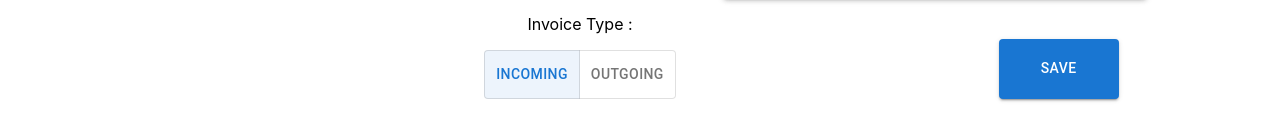
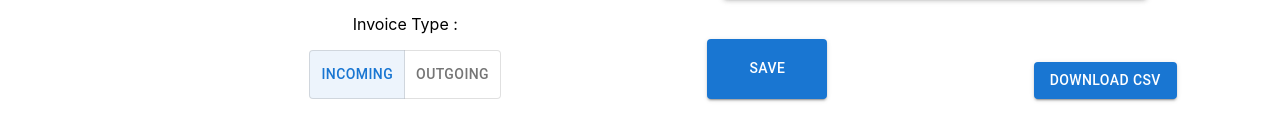
Before and after one commit to VincentIUT/pa_facture, a React (Create React App) app: page / in a window 1280 px wide. Shown: the part 638-778 px from the top of the page. Built offline with nearby package versions, Linux system fonts and the light colour scheme.

Commit message:
download csv

```diff
--- a/src/App.tsx
+++ b/src/App.tsx
@@ -94,6 +94,22 @@ function App() {
     }
   };
 
+  const handleDownload = async () => {
+    try {
+      const response = await api.get("download", { responseType: 'blob' });
+      const url = window.URL.createObjectURL(new Blob([response.data]));
+      const link = document.createElement('a');
+      link.href = url;
+      link.setAttribute('download', 'data.csv');
+      document.body.appendChild(link);
+      link.click();
+      document.body.removeChild(link);
+    } catch (error) {
+      console.error("Download error:", error);
+    }
+  }
+
+
 
   function handleChangeType(
     event: React.MouseEvent<HTMLElement>,
@@ -102,16 +118,7 @@ function App() {
       setInvoiceType(newInvoiceType);
     };
 
-//  function handleSave(){
-//    console.log({"DATE": date, "ADRESSE": address, "NUM": number, "HT": ht, "TVA": tva, "TTC": ttc, "classe": classe, "TYPE": invoiceType}) ;
-//    //à activer quand le back sera prêt
-//    try{
-//    api.post("/save", {"DATE": date, "ADRESSE": address, "NUM": number, "HT": ht, "TVA": tva, "TTC": ttc, "classe": classe, "TYPE": invoiceType});
-//  } catch (error){
-//  	console.error('Form data save error :', error);
-//  }
 
-//  };
 
 
   const style = {
@@ -181,6 +188,7 @@ function App() {
           </ToggleButtonGroup>
         </div>
         <Button variant="contained" className='saveButton' onClick={handleSave}>Save</Button>
+        <Button variant="contained" className='downloadButton' onClick={handleDownload}>Download csv</Button>
       </section>
 
       <Modal
```
Also changed, not shown: 1 other file (tests, documents, lock files or other folders).
